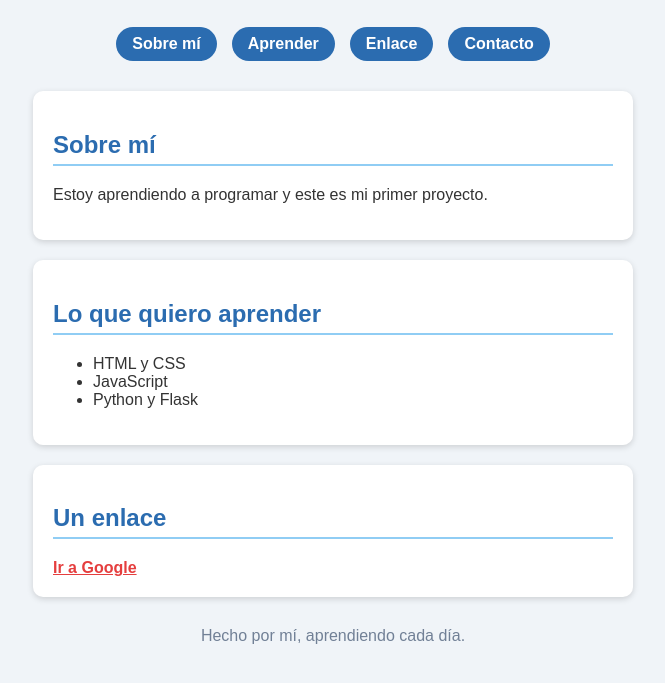
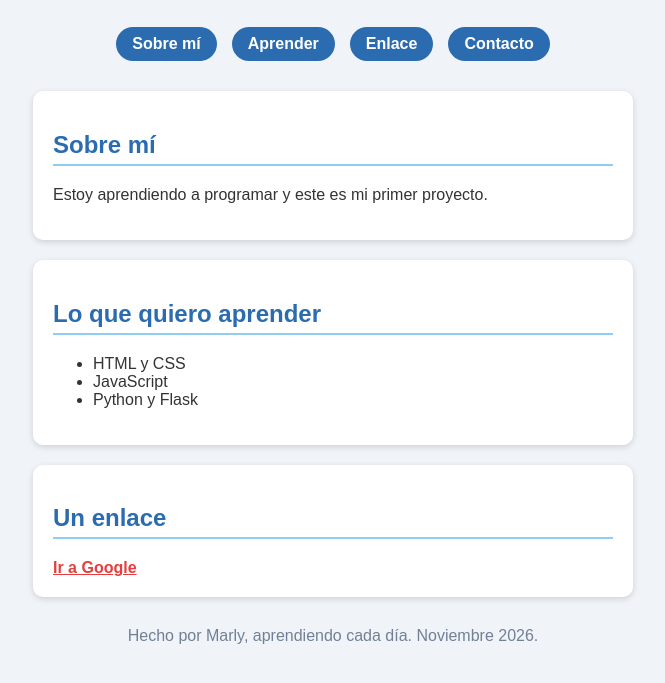
Before and after one commit to cmarly133-sys/mi-primera-pagina, a plain HTML site: page index.html in a window 1280 px wide. Shown: the part 319-1002 px from the top of the page, without its empty margins (307-972 px from the left). Drawn offline with Linux system fonts and the light colour scheme.

Commit message:
Actualizo el pie de página

```diff
--- a/index.html
+++ b/index.html
@@ -44,7 +44,7 @@
     </main>
 
     <footer>
-        <p>Hecho por mí, aprendiendo cada día.</p>
+        <p>Hecho por Marly, aprendiendo cada día. Noviembre 2026.</p>
     </footer>
 
 </body>
```
